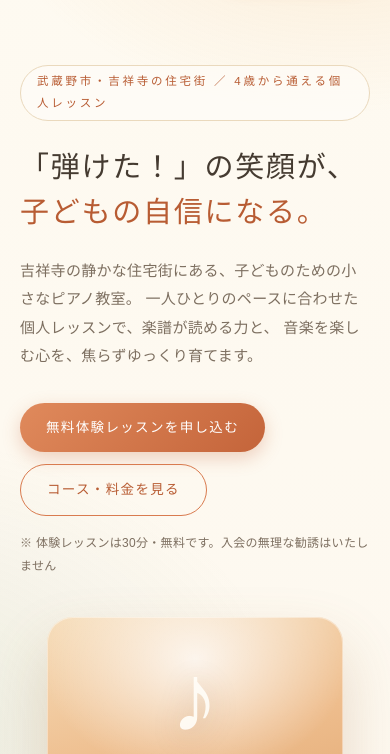
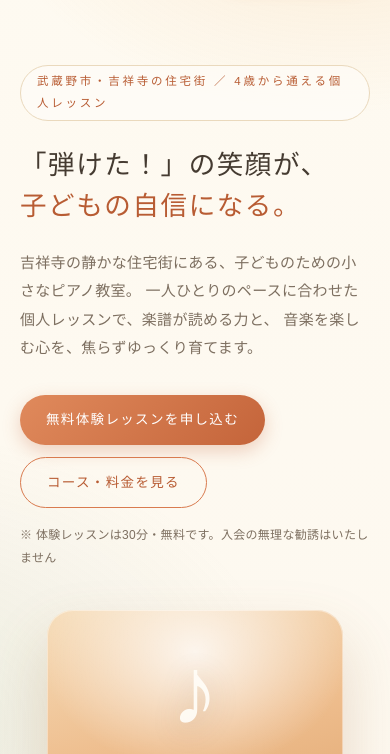
Before and after one commit to pousan/sample-lp-kyoshitsu, a plain HTML site: page index.html in a window 390 px wide. Shown: the part 73-827 px from the top of the page. Drawn offline with Linux system fonts and the light colour scheme.

Commit message:
Fix hero headline wrapping: keep-all + smaller min font size

```diff
--- a/index.html
+++ b/index.html
@@ -103,8 +103,8 @@
   }
   .hero h1{
     font-family:var(--serif);font-weight:500;
-    font-size:clamp(29px,7vw,48px);
-    line-height:1.55;letter-spacing:.06em;
+    font-size:clamp(23px,6.8vw,48px);
+    line-height:1.55;letter-spacing:.06em;word-break:keep-all;
   }
   .hero h1 .accent{color:var(--terra-deep)}
   .hero .lead{margin-top:22px;color:var(--ink-soft);font-size:15px;max-width:34em}
```
